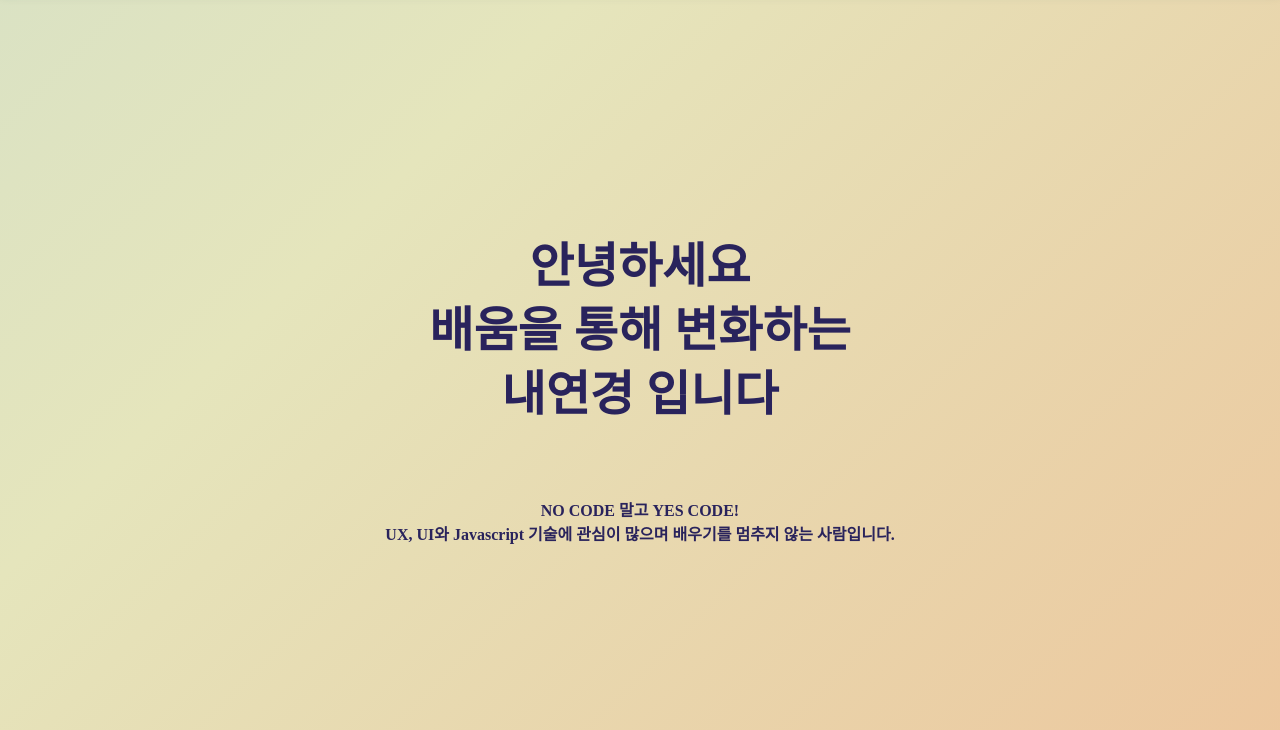
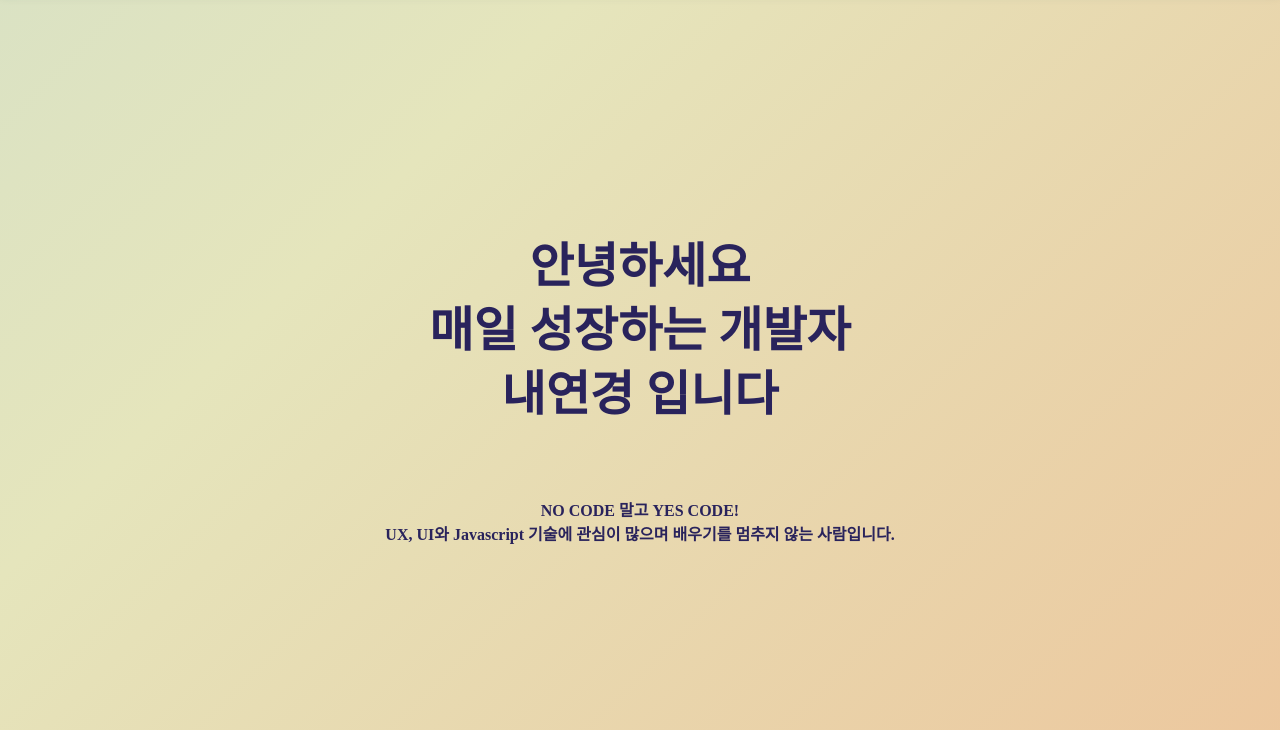
Before and after one commit to jasmine-my/Portfolio, a plain HTML site: page index.html in a window 1280 px wide. Shown: the part 70-800 px from the top of the page. Drawn offline with nearby package versions, Linux system fonts and the light colour scheme.

Commit message:
Update index.html
헤딩 수정

```diff
--- a/index.html
+++ b/index.html
@@ -33,7 +33,7 @@
         <div class="hi">
             <div class="gradient sideY">
                 <div class="text">
-                    <h2>안녕하세요<br>배움을 통해 변화하는<br>내연경 입니다</h2>
+                    <h2>안녕하세요<br>매일 성장하는 개발자<br>내연경 입니다</h2>
                     <h5>NO CODE 말고 YES CODE!<br>UX, UI와 Javascript 기술에 관심이 많으며 배우기를 멈추지 않는 사람입니다.</h5>
                 </div>
             </div>
```
